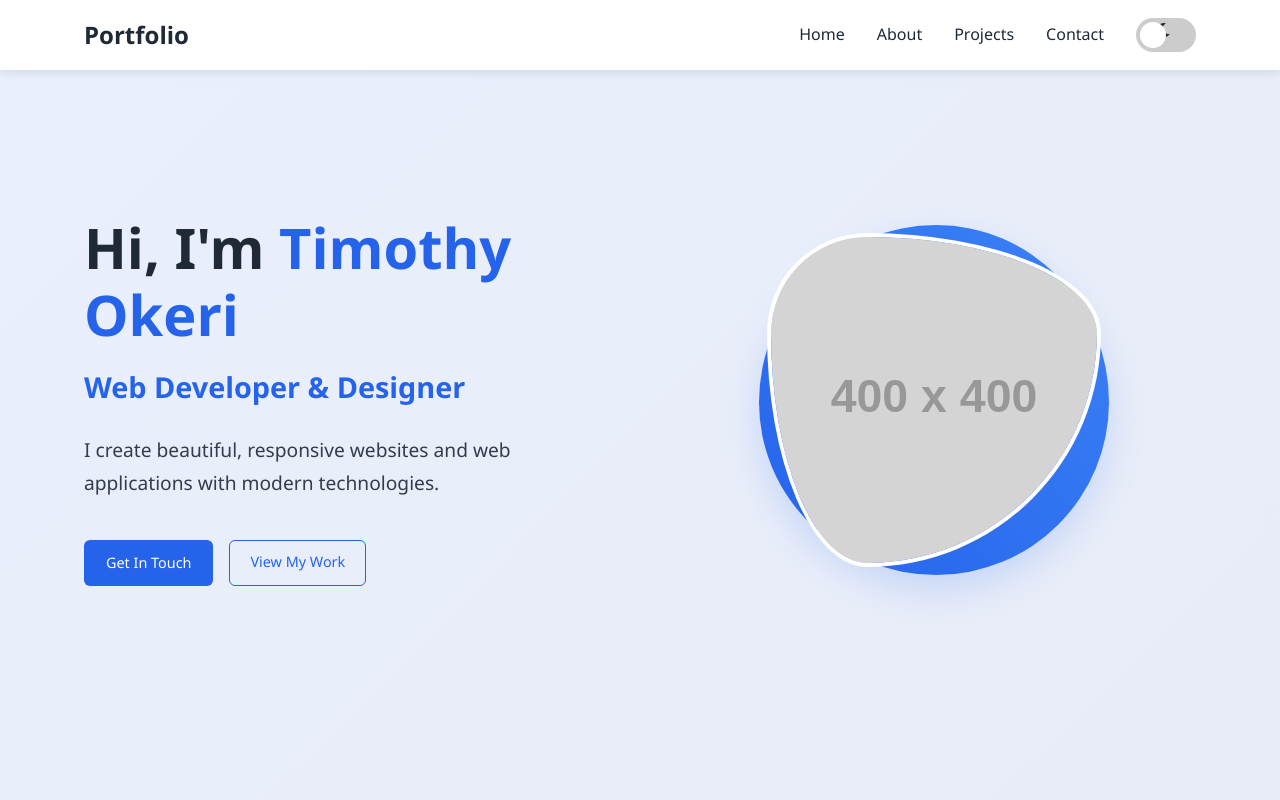
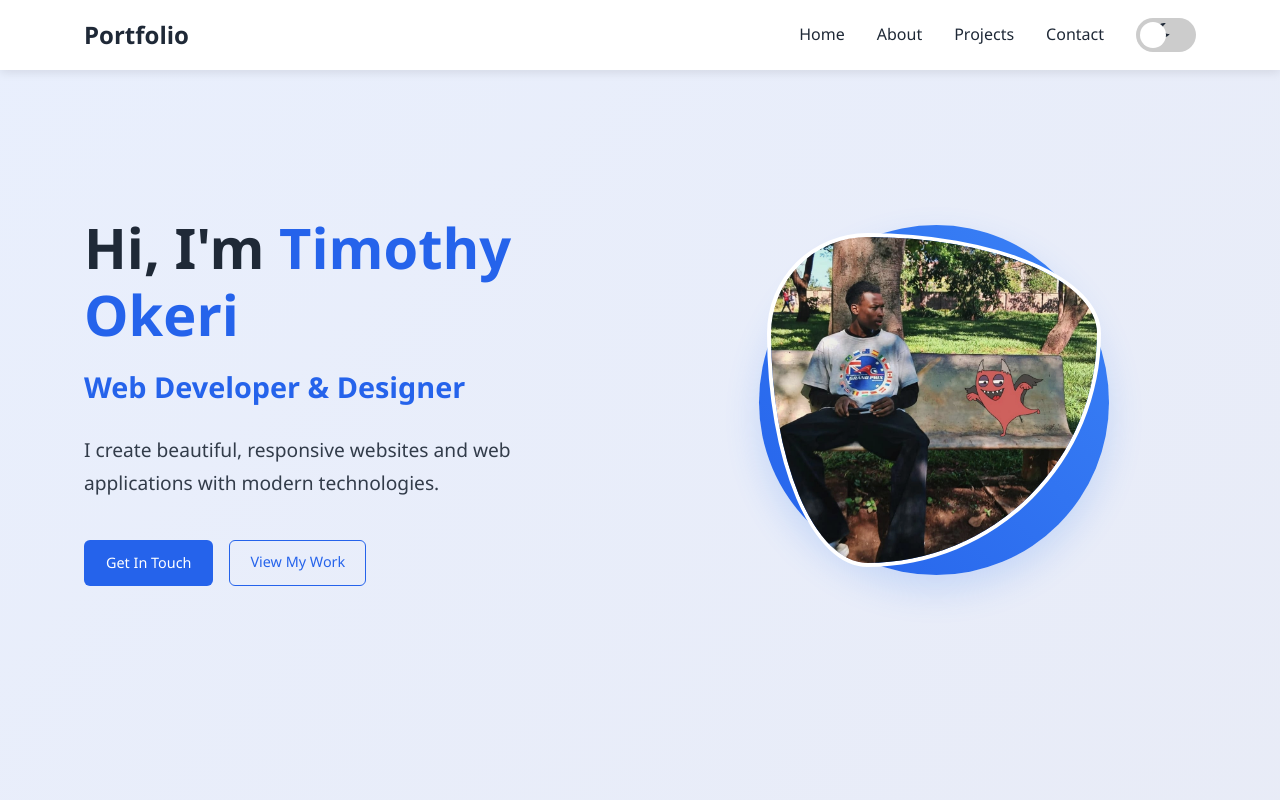
Before and after one commit to timmytally/timmytally.github.io, a plain HTML site: page index.html in a window 1280 px wide. Shown: the top 800 px of the page. Drawn offline with nearby package versions, Linux system fonts and the light colour scheme; placeholder pictures from the web are drawn by us.

Commit message:
Fix profile image path for GitHub Pages

```diff
--- a/index.html
+++ b/index.html
@@ -67,7 +67,7 @@
         <div class="profile-image-container">
           <div class="profile-image-wrapper">
             <img
-              src="images/timo.jpg"
+              src="timo.jpg"
               alt="Timothy Okeri"
               class="profile-image"
               onerror="this.src='https://via.placeholder.com/400x400/2563eb/ffffff?text=Timothy+Okeri'"
```
